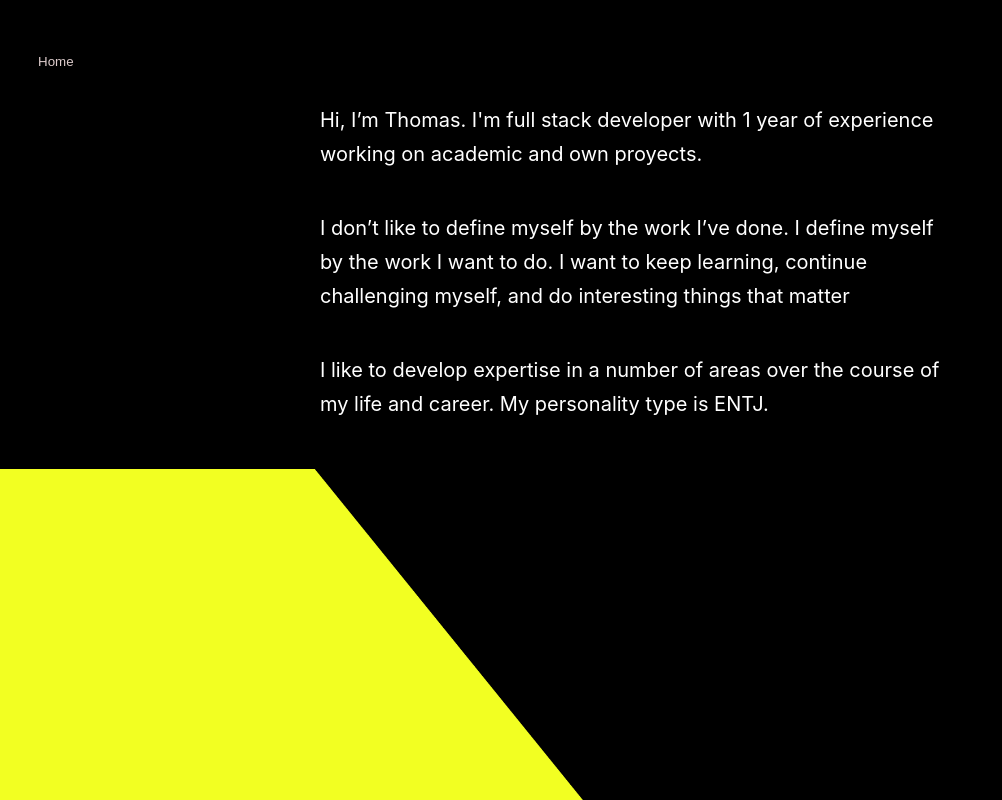
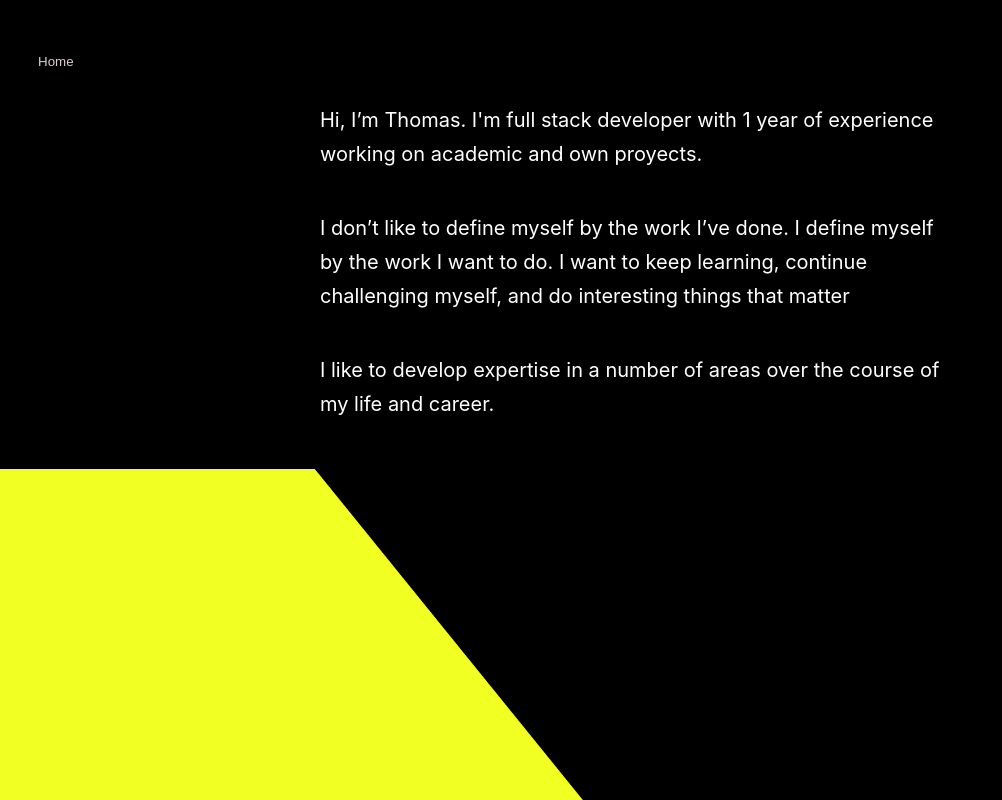
Before and after one commit to thomasHeitFux/portfolio, a React (Create React App) app: page /about in a window 1280 px wide. Shown: the whole page, without its empty margins (0-1002 px from the left). Built offline with nearby package versions, Linux system fonts and the light colour scheme.

Commit message:
coment line

```diff
--- a/src/components/about/About.jsx
+++ b/src/components/about/About.jsx
@@ -16,7 +16,8 @@ export default function About() {
                     I don’t like to define myself by the work I’ve done. I define myself by the work I want to do.  I want to keep learning, continue challenging myself, and do interesting things that matter
                 </p>
                 <p>
-                    I like to develop expertise in a number of areas over the course of my life and career. My personality type is ENTJ.
+                    I like to develop expertise in a number of areas over the course of my life and career.
+                     {/* My personality type is ENTJ. */}
                 </p>
             </div>
         </div>
```
